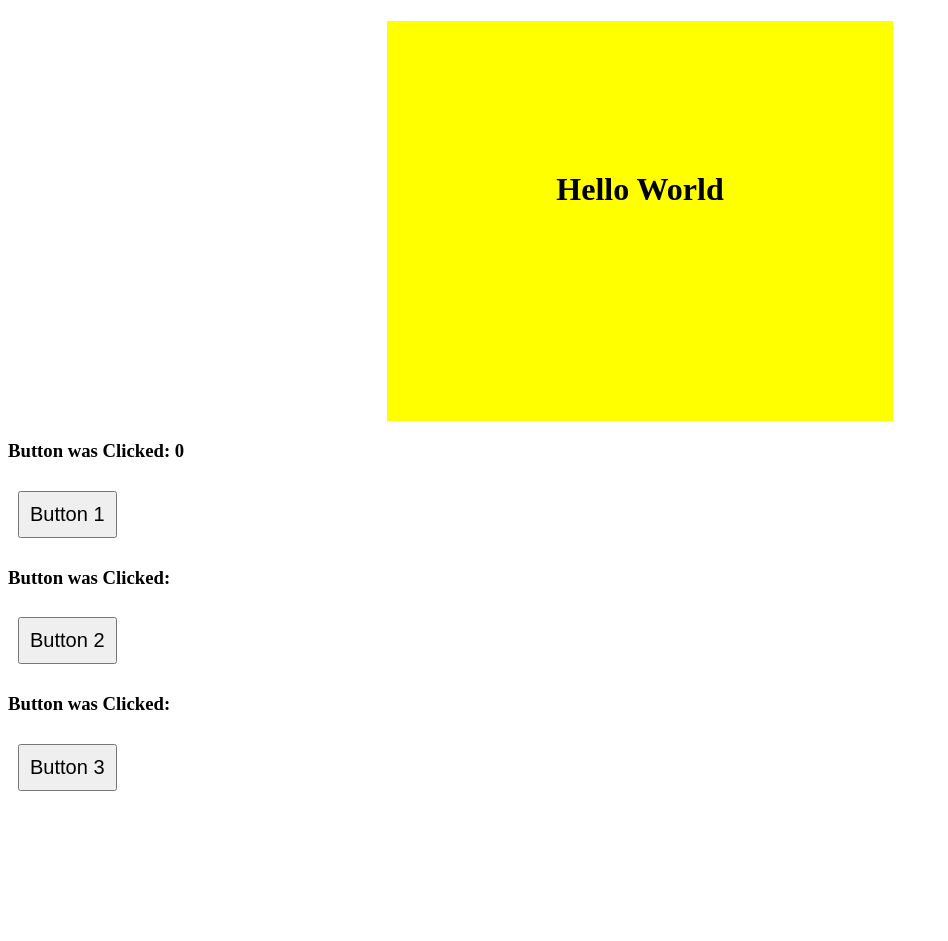
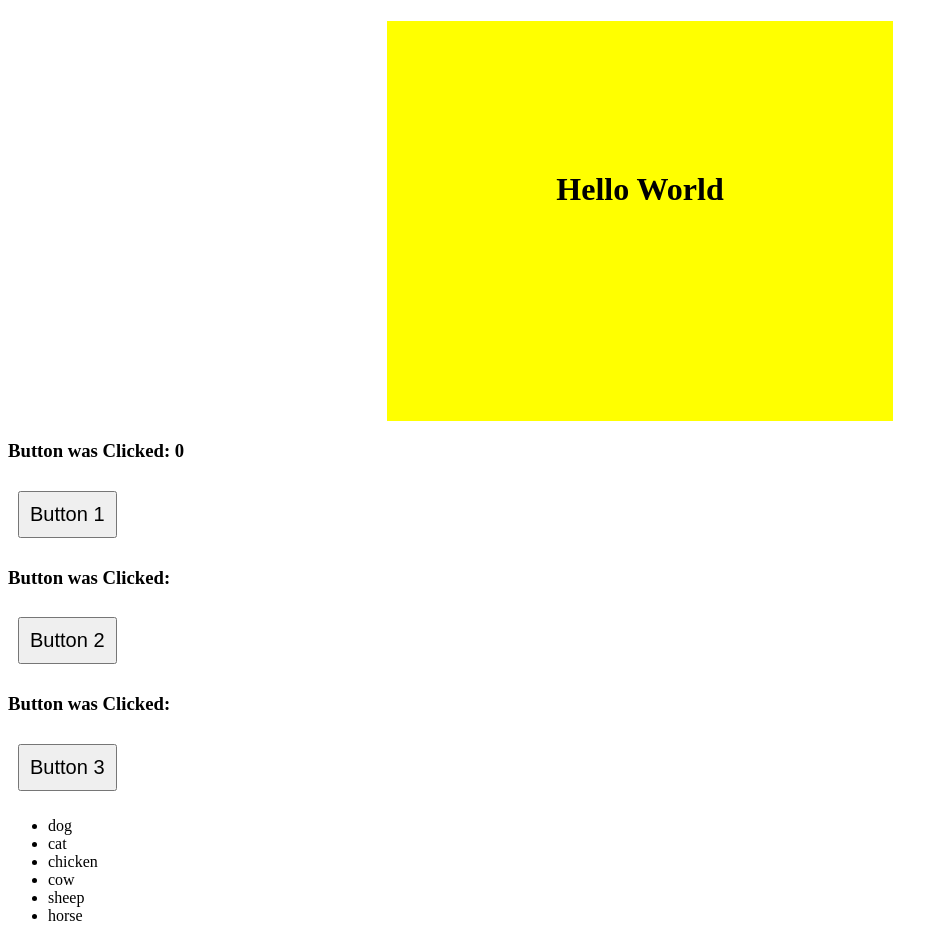
Before and after one commit to Dushimepaulette1/React-JS-Coding-Challenges, a React (Vite) app in the folder react-js-coding-challenge/: page / in a window 1280 px wide. Shown: the whole page, without its empty margins (0-948 px from the left). Before the commit the page ends 809 px from the top, so only its background shows below. Built offline with nearby package versions, Linux system fonts and the light colour scheme.

Commit message:
question 5 and 6

```diff
--- a/react-js-coding-challenge/src/App.jsx
+++ b/react-js-coding-challenge/src/App.jsx
@@ -1,21 +1,14 @@
 import UserClicks from "./components/Button";
+import ListRendering from "./components/ListRendering";
 import React from "react";
+
 export default function App() {
-  //Exercise 1: Hello World!
-  // Every programming language starter tutorial teaches you how to output
-  // "Hello, World!" using the language.
-  // But this exercise is not just for tradition.
-  // This will asses if you actually know HTML, which is one of the many prerequisites
-  //  before learning React. Start by rendering a square with a background color.
-  // Inside the square, render "Hello, World!".
   let [count, setCount] = React.useState(0);
   function handleClick(buttons) {
-    // Exercise 4: State and Props
-    // Use the useState React hook to track how many times a button is clicked, and display the number.
-    // The number must increment each time the button is clicked:
     setCount((prevCount) => prevCount + 1);
   }
 
+  let array = ["dog", "cat", "chicken", "cow", "sheep", "horse"];
   return (
     <>
       <div className="box">
@@ -26,6 +19,7 @@ export default function App() {
       </UserClicks>
       <UserClicks OnClick={() => handleClick("Button 2")}> Button 2</UserClicks>
       <UserClicks OnClick={() => handleClick("Button 3")}> Button 3</UserClicks>
+      <ListRendering items={array} />
     </>
   );
 }
--- /dev/null
+++ b/react-js-coding-challenge/src/components/ListRendering.jsx
@@ -0,0 +1,25 @@
+export default function ListRendering(props) {
+  // Given an array:
+  // ['dog', 'cat', 'chicken', 'cow', 'sheep', 'horse']
+  // Use the map function to render them in an unordered list:
+  // Once you learn the concept of rendering declaratively, you'll see how much life
+  // becomes easier (overstatement).
+  // But think of it this way...
+  // Our example list is not that big, but imagine if the list contains thousands of items, which is true
+  // when working with real-life data and
+  // real-world applications. You wouldn't want to manually code each <li> one thousand times, right?
+  // And what if the data changes? This is the case when working with data in production environment.
+  // You'll have to change the code again.
+  // But not when you rendered the list declaratively. When the data changes, and you rendered your data
+  // presentation declaratively, a.k.a. the smart way, then your declarative code does the change for you.
+
+  return (
+    <main>
+      <ul>
+        {props.items.map((item, index) => (
+          <li key={index}>{item}</li>
+        ))}
+      </ul>
+    </main>
+  );
+}
```
